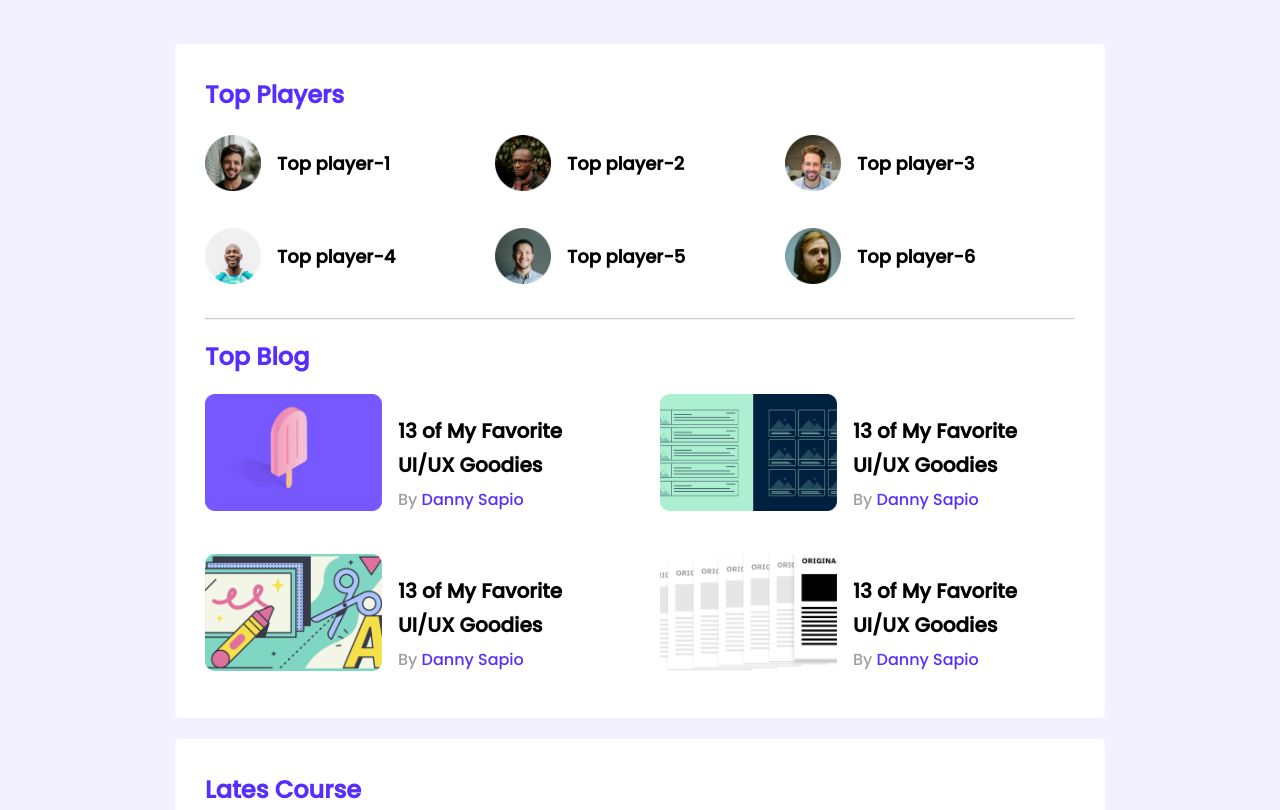
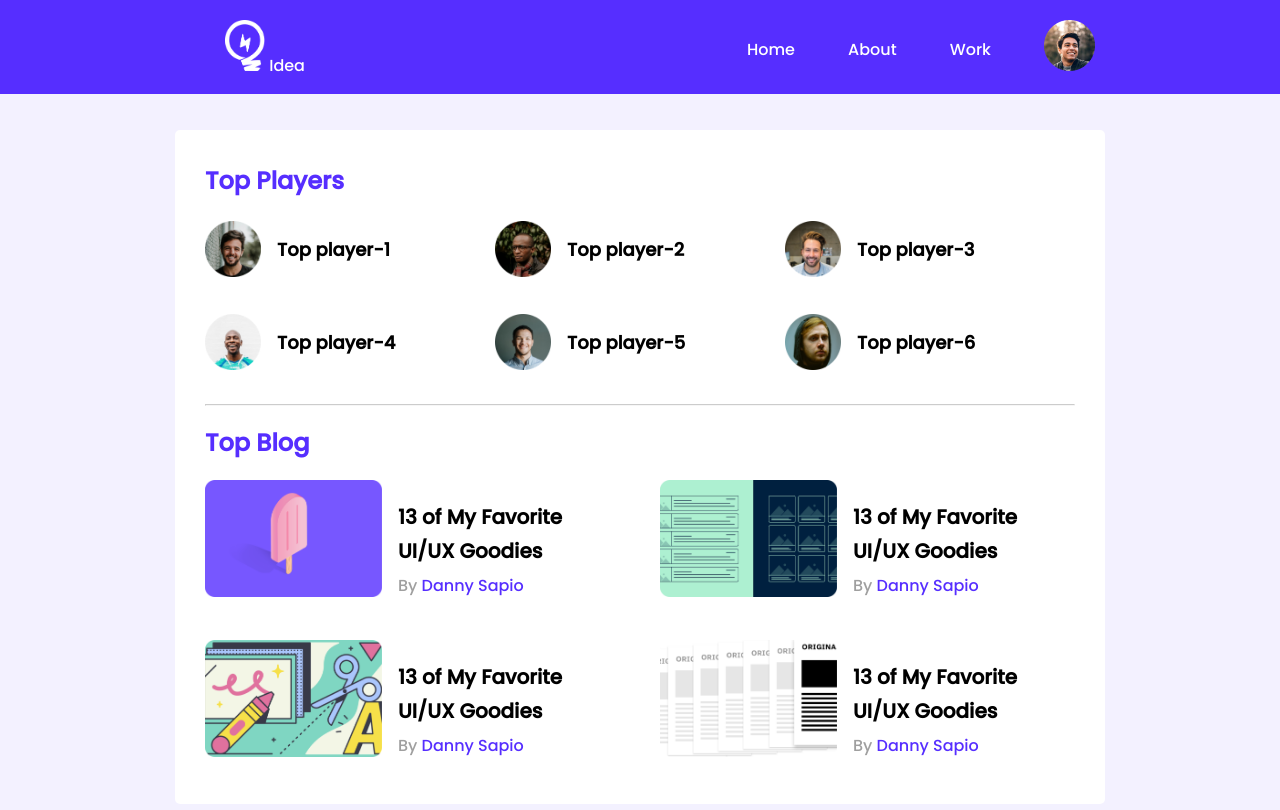
Before and after one commit to arif2494/-leader-board-css3, a plain HTML site: page index.html in a window 1280 px wide. Shown: the top 810 px of the page. Drawn offline with Linux system fonts and the light colour scheme.

Commit message:
Navbar done

```diff
--- a/assets/css/style.css
+++ b/assets/css/style.css
@@ -5,6 +5,7 @@
 body {
 	font-family: 'Poppins', sans-serif;
 	background-color: #f3f1ff;
+	margin: 0;
 }
 main {
 	display: flex;
@@ -25,7 +26,38 @@ main {
 	font-size: 24px;
 	margin-top: 3px;
 }
-
+/* *  Navbar */
+nav {
+	width: 100%;
+	height: 94px;
+	background-color: #562eff;
+}
+.navbar {
+	padding-top: 20px;
+	max-width: 870px;
+	margin: 0 auto;
+	display: flex;
+	list-style-type: none;
+	justify-content: space-between;
+}
+.navbar .right {
+	width: 40%;
+	display: flex;
+	align-items: center;
+	justify-content: space-between;
+}
+.navbar img:first-child {
+	height: 51px;
+	width: 40px;
+}
+.navbar img.profile {
+	height: 51px;
+	width: 51px;
+}
+nav a {
+	color: #fff;
+	text-decoration: none;
+}
 /* *Top Players Style  */
 .player-name {
 	margin-left: 16px;
--- a/index.html
+++ b/index.html
@@ -15,7 +15,23 @@
 
 <body>
   <!-- *Header start -->
-
+  <header>
+    <nav>
+      <ul class="navbar">
+        <div>
+          <li><img src="assets/img/icons/logo.png" alt="">
+            <a href="#">Idea</a>
+          </li>
+        </div>
+        <div class="right">
+          <li><a href="#">Home</a></li>
+          <li><a href="#">About</a></li>
+          <li><a href="#">Work</a></li>
+          <li><img class="profile" src="assets/img/icons/profile.png" alt=""></li>
+        </div>
+      </ul>
+    </nav>
+  </header>
   <!-- *Header End -->
 
   <!-- *Main start -->
```
